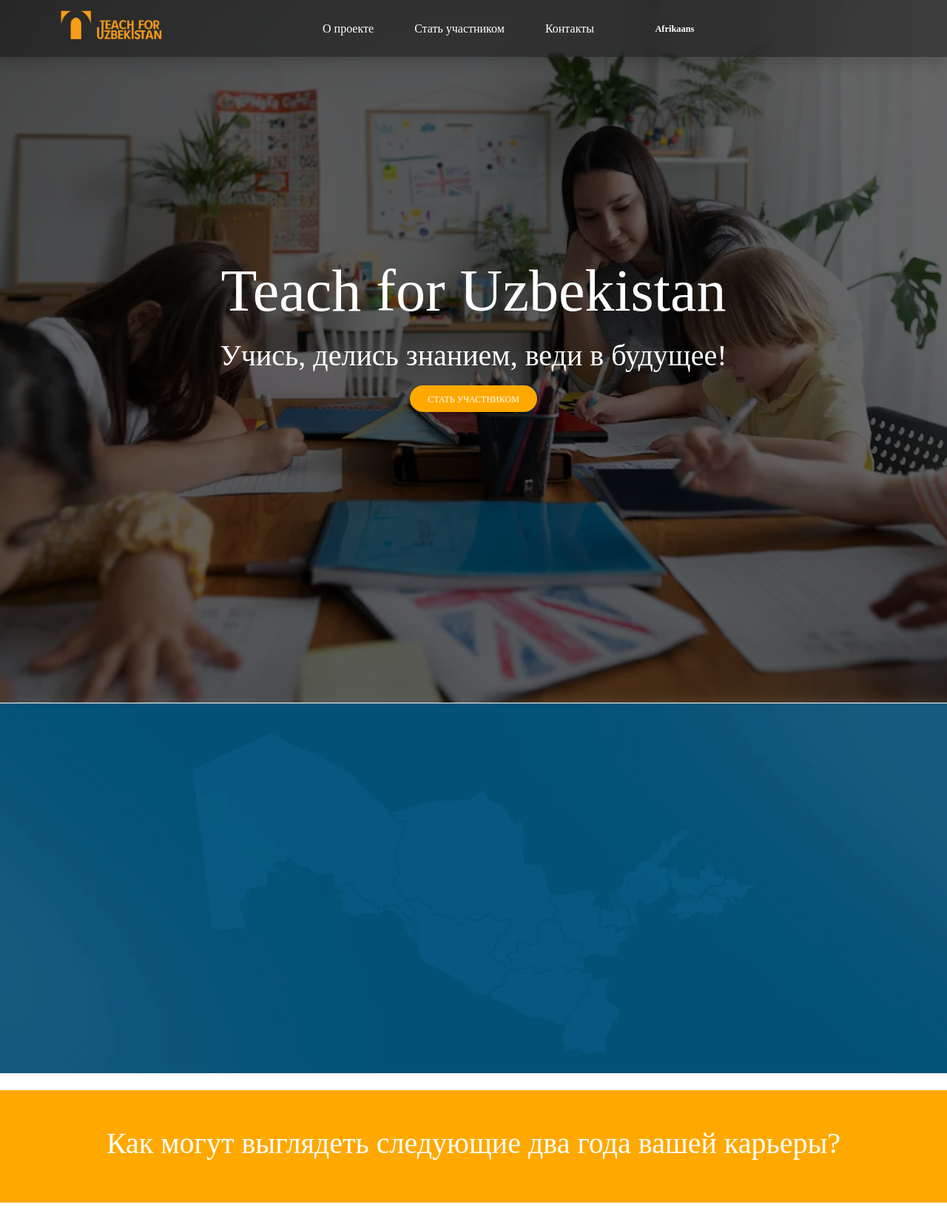
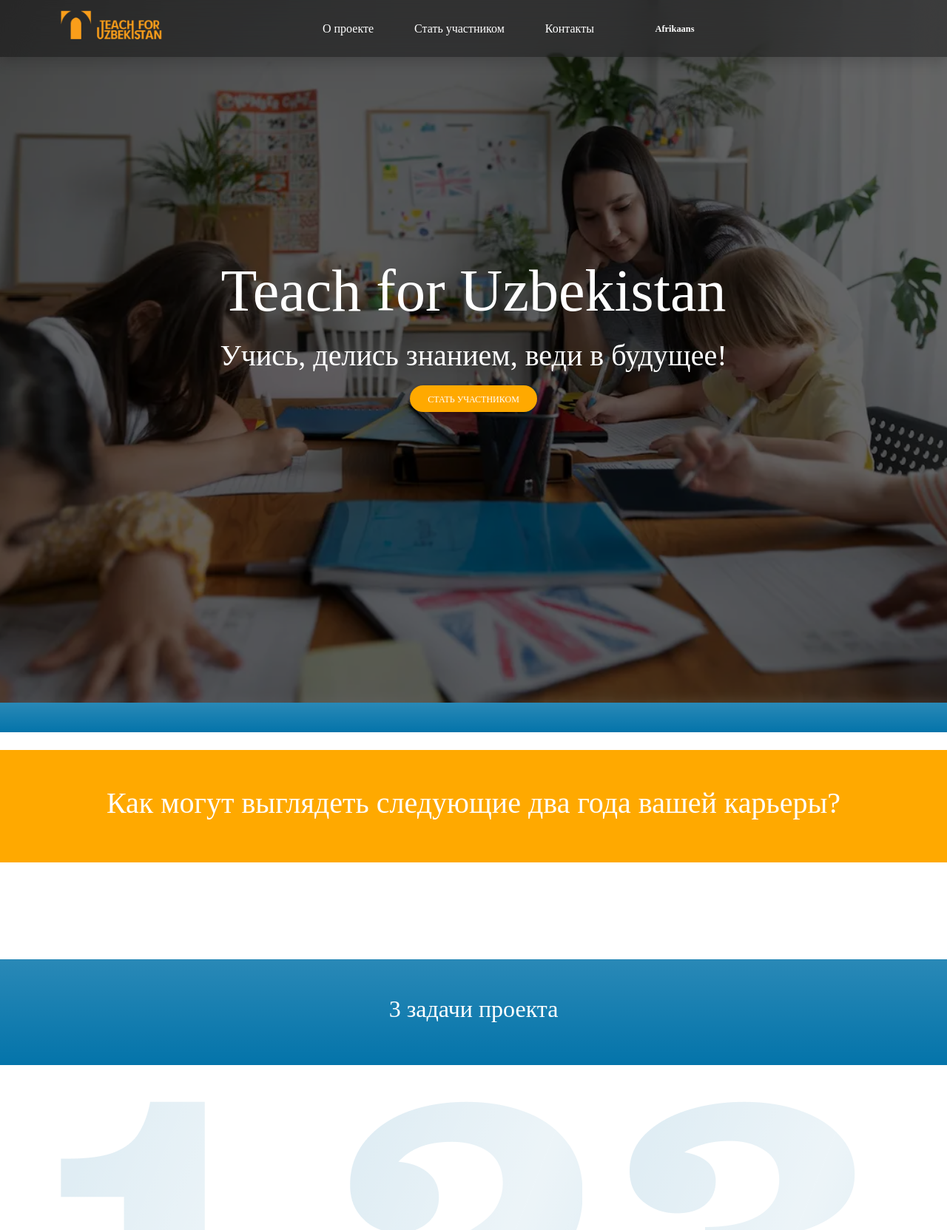
Before and after one commit to RizobekS/teachUZB, a Django app: template teachUZB_app/templates/home.html in a window 1280 px wide. Shown: the top 1663 px of the page at 74% size. Run offline with Django 3.2, Linux system fonts and the light colour scheme; the template is opened without the code that fills it, so the values that code supplies are empty; some web fonts are replaced.

Commit message:
fixed background for home page 1 section

```diff
--- a/teachUZB_app/templates/home.html
+++ b/teachUZB_app/templates/home.html
@@ -21,10 +21,9 @@
                 </div>
             </div>
         </div>
-        <div class="bg-image"
-             style="background-image: url({% static 'teachUZB_app/bg-img/info_project.webp' %}); height: 500px; top: 1px;">
+        <div class="row">
 
-            <div class="mask" style="background-color: rgba(0, 0, 0, 0.3)">
+            <div class="bg-gradient" style="background-color: #0474AA;">
                 <div class="container d-flex justify-content-center align-items-center mb-3 text-white h-100">
                     <div class="p-2" data-aos="fade-up">
                         <p class="col-12 h4">
```
